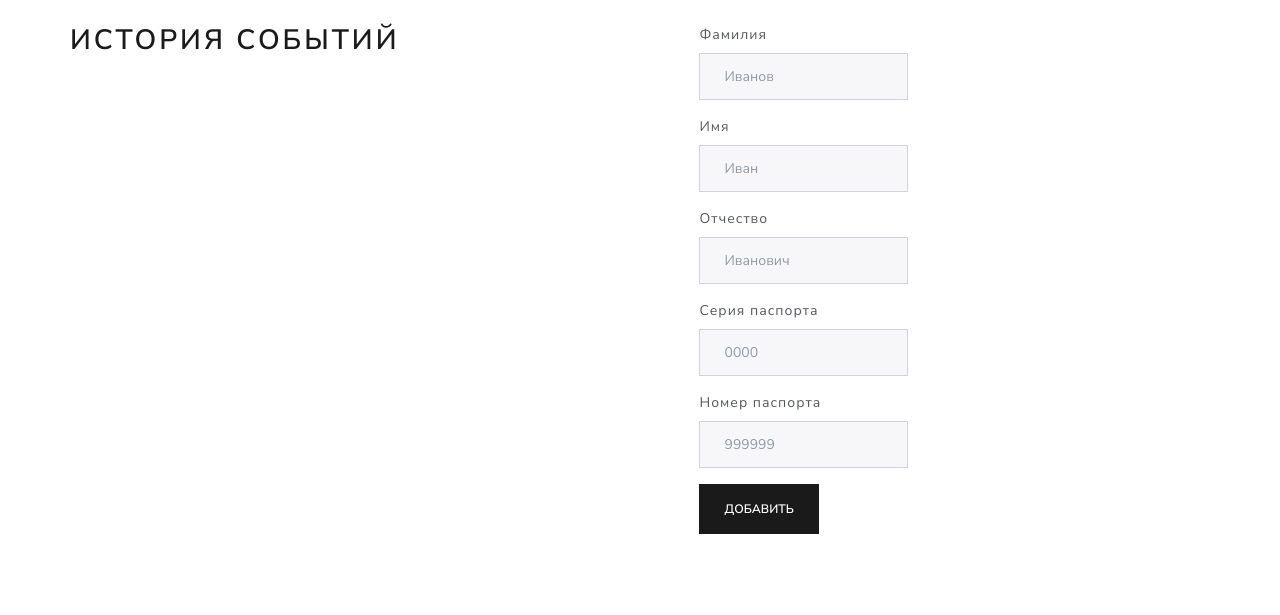
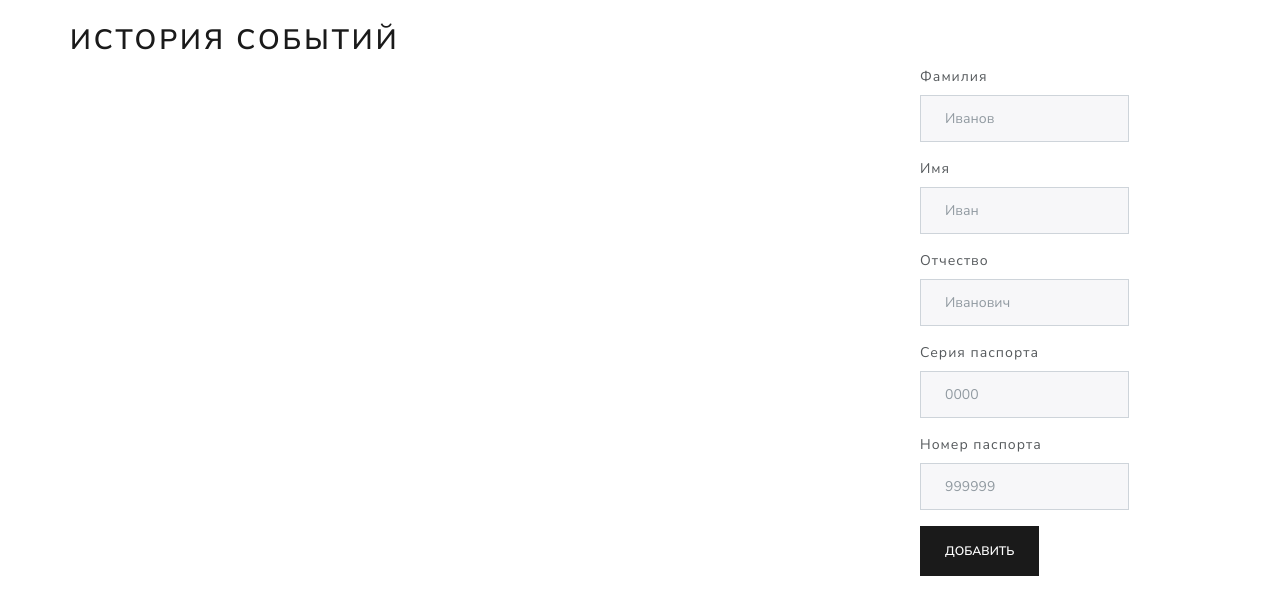
Before and after one commit to Tsarevich01/megataxi12, a Flask app: page / in a window 1280 px wide. Shown: the part 89-704 px from the top of the page. Run offline with Flask 2, Linux system fonts and the light colour scheme; data that the repository does not hold is empty; some libraries are stand-ins or nearby versions.

Commit message:
Смещена форма

```diff
--- a/app/templates/index.html
+++ b/app/templates/index.html
@@ -37,7 +37,7 @@
     </head>
 
 
-    <form method="post">
+    <form method="post" style="margin-left: 550px">
     <div class="form-group">
         <label for="second_name">Фамилия</label>
       <input type="text" class="form-control" id="second_name" name="second_name" placeholder="Иванов">
```
